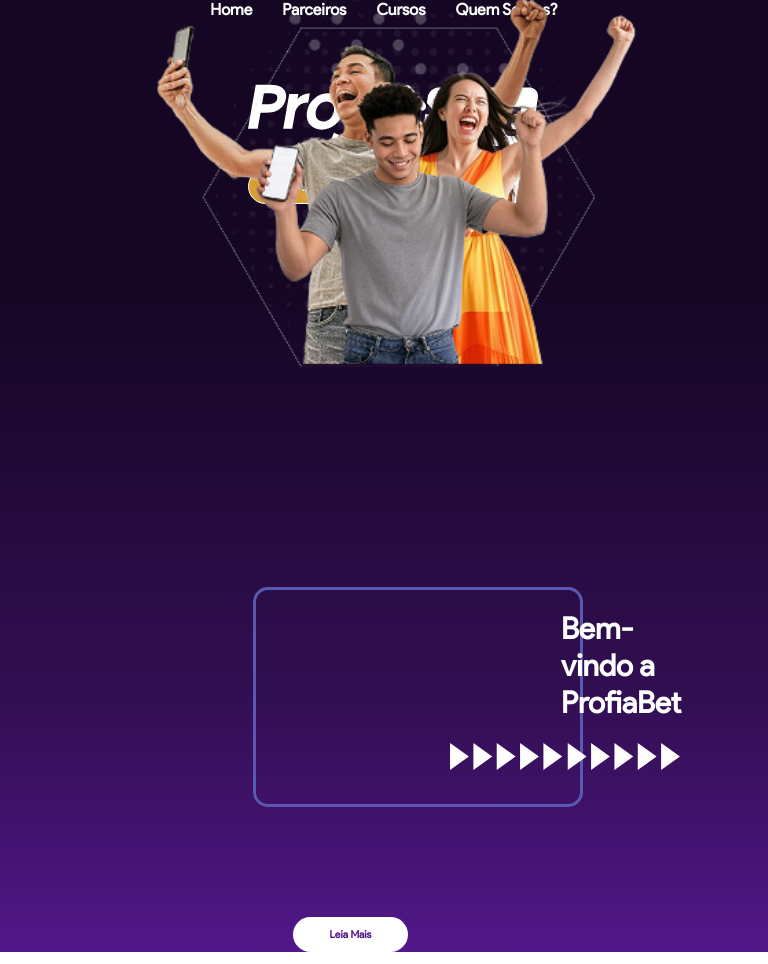
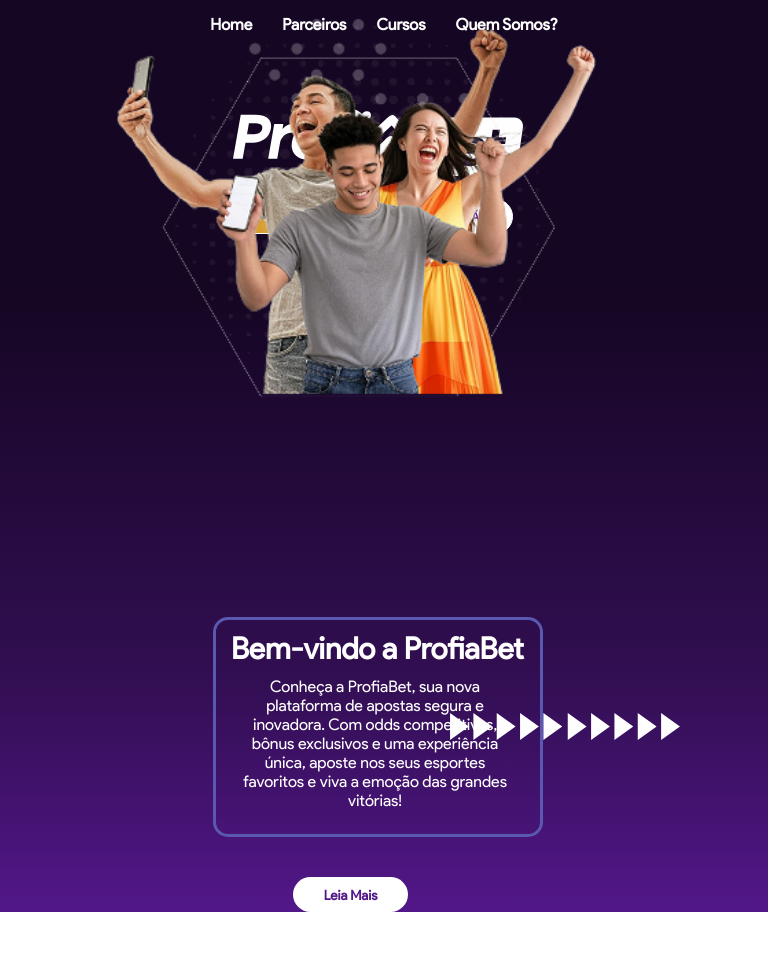
Before and after one commit to andrewtargino/profiabet, a plain HTML site: page index.html in a window 768 px wide. After the commit the page ends 912 px from the top, so only its background shows below. Drawn offline with Linux system fonts and the light colour scheme.

Commit message:
Add files via upload

```diff
--- a/style.css
+++ b/style.css
@@ -150,6 +150,7 @@
             list-style: none;
             font-weight: bold;
             justify-content: center;
+            padding: 15px 0px;
         }
         .header{
             display: flex;
@@ -160,12 +161,12 @@
         .icone-profiabet{
             display: flex;
             width: 290px;
-            margin-left: -10px;
+            margin-left: -25px;
         }
         .login{
             display: flex;
             margin-top: 150px;
-            margin-left: -10px;
+            margin-left: -25px;
             gap:10px;
             flex-direction: row;
         }
@@ -174,7 +175,7 @@
             position: relative;
             width: 330px;
             height: 220px;
-            left: 530px;
+            left: 690px;
             margin-top: 568px;
             border-radius: 15px;
             border: 3px solid rgb(89, 89, 177);
@@ -211,18 +212,21 @@
             display: flex;
             width: 500px;
             position: relative;
-            right: 120px;
+            right: 160px;
             margin-top: -180px;
         }
         .titulo-descricao{
             color: white;
-            margin-top: 20px;
+            margin-top: 10px;
             font-size: 30px;
-            margin-left: 280px;
+            margin-left: -10px;
+            font-weight: bolder;
         }
         .descricao-texto{
             display: flex;
-            margin-top: 160px;
+            position: absolute;
+            margin-bottom: 30px;
+            left: 240px;
             width: 270px;
             height: 50px;
             color: white;
@@ -232,21 +236,21 @@
         }
         .botao-leia-mais{
             display: flex;
-            margin-top: -100px;
-            margin-left: 420px;
+            margin-top: 40px;
+            margin-left: 620px;
             width: 115px;
             height: 35px;
             border-radius: 20px;
             background-color: white;
             color: rgb(82,23,137);
-            font-size: 7px;
+            font-size: 9px;
             justify-content: center;
             align-items: center;
         }
         .seta{
             display: flex;
             position: absolute;
-            bottom: 30px;
+            bottom: 60px;
             left: 450px;
             opacity: 100%;
         }
```
